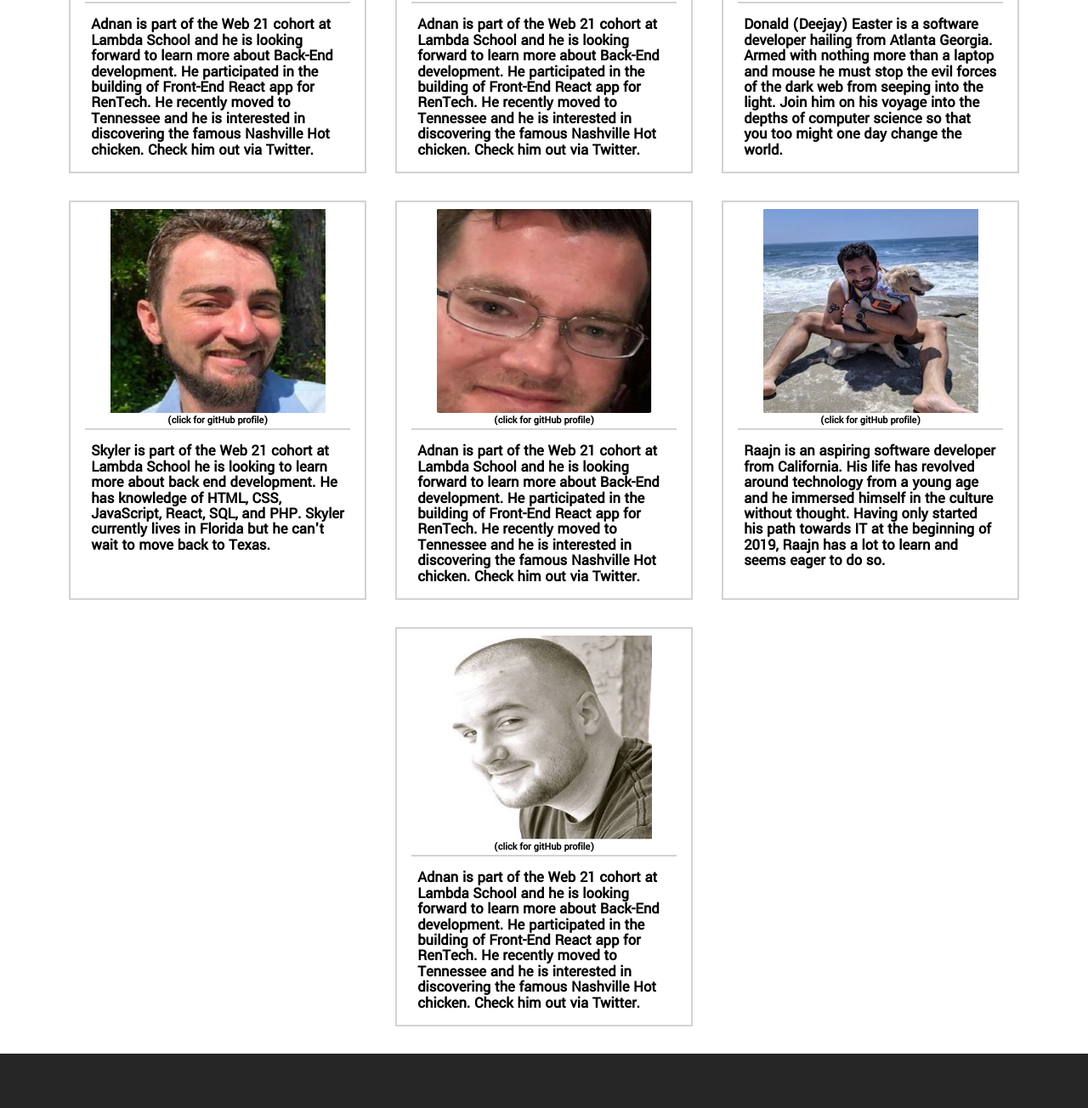
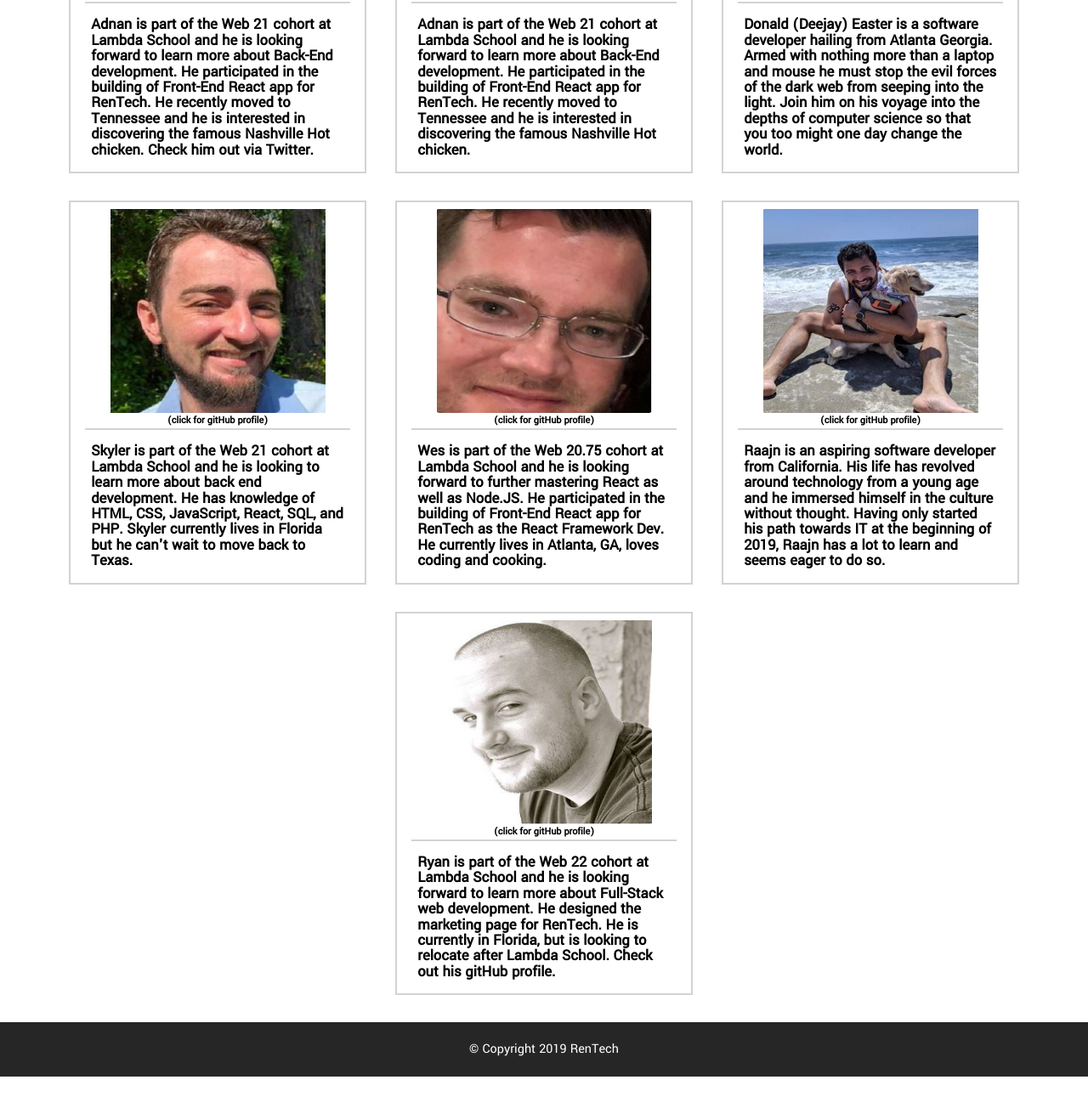
Before and after one commit to build-week-use-my-tech-stuff-umts/umts-ui, a website: page about.html in a window 1280 px wide. Shown: the part 453-1757 px from the top of the page at 85% size. After the commit the page ends 1720 px from the top, so only its background shows below. Drawn offline with nearby package versions, Linux system fonts and the light colour scheme.

Commit message:
added copyright into footer and replaced lorem for wes' about me

```diff
--- a/about.html
+++ b/about.html
@@ -10,7 +10,6 @@
         <link href="https://fonts.googleapis.com/css?family=Archivo+Black&display=swap" rel="stylesheet">
         <link href="https://fonts.googleapis.com/css?family=Yantramanav&display=swap" rel="stylesheet">
         <link href="https://fonts.googleapis.com/css?family=Fira+Sans&display=swap" rel="stylesheet">
-        <!--<div>Icons made by <a href="https://www.flaticon.com/authors/freepik" title="Freepik">Freepik</a> from <a href="https://www.flaticon.com/" title="Flaticon">www.flaticon.com</a> is licensed by <a href="http://creativecommons.org/licenses/by/3.0/" title="Creative Commons BY 3.0" target="_blank">CC 3.0 BY</a></div>-->
         <!--<a>Icons made by <a href="https://www.flaticon.com/authors/eucalyp" title="Eucalyp">Eucalyp</a> from <a href="https://www.flaticon.com/" title="Flaticon">www.flaticon.com</a> is licensed by <a href="http://creativecommons.org/licenses/by/3.0/" title="Creative Commons BY 3.0" target="_blank">CC 3.0 BY</a></a>-->
     </head>
     <body>
@@ -43,7 +42,7 @@
                     <h4>&#40click for gitHub profile&#41</h4>
                 </section>
                     <p>
-                        Adnan is part of the Web 21 cohort at Lambda School and he is looking forward to learn more about Back-End development. He participated in the building of Front-End React app for RenTech. He recently moved to Tennessee and he is interested in discovering the famous Nashville Hot chicken. Check him out via Twitter.
+                        Adnan is part of the Web 21 cohort at Lambda School and he is looking forward to learn more about Back-End development. He participated in the building of Front-End React app for RenTech. He recently moved to Tennessee and he is interested in discovering the famous Nashville Hot chicken.
                     </p>
                 </a>
             </div>
@@ -61,7 +60,7 @@
                     <h4>&#40click for gitHub profile&#41</h4>
                 </section>
                 <p>
-                    Skyler is part of the Web 21 cohort at Lambda School he is looking to learn more about back end development. He has knowledge of HTML, CSS, JavaScript, React, SQL, and PHP. Skyler currently lives in Florida but he can't wait to move back to Texas.
+                    Skyler is part of the Web 21 cohort at Lambda School and he is looking to learn more about back end development. He has knowledge of HTML, CSS, JavaScript, React, SQL, and PHP. Skyler currently lives in Florida but he can't wait to move back to Texas.
                 </p>
             </div>
             <div class="card-class" type="button" onClick="window.open('https://github.com/Wjonke', '_blank');">
@@ -70,8 +69,7 @@
                     <h4>&#40click for gitHub profile&#41</h4>
                 </section>
                 <p>
-                        Adnan is part of the Web 21 cohort at Lambda School and he is looking forward to learn more about Back-End development. He participated in the building of Front-End React app for RenTech. He recently moved to Tennessee and he is interested in discovering the famous Nashville Hot chicken. Check him out via Twitter.
-                </p>
+                        Wes is part of the Web 20.75 cohort at Lambda School and he is looking forward to further mastering React as well as Node.JS. He participated in the building of Front-End React app for RenTech as the React Framework Dev. He currently lives in Atlanta, GA, loves coding and cooking.                </p>
             </div>
             <div class="card-class" type="button" onClick="window.open('https://github.com/raajnpatel', '_blank');">
                 <section>
@@ -87,12 +85,12 @@
                     <h4>&#40click for gitHub profile&#41</h4>
                 </section>
                 <p>
-                        Adnan is part of the Web 21 cohort at Lambda School and he is looking forward to learn more about Back-End development. He participated in the building of Front-End React app for RenTech. He recently moved to Tennessee and he is interested in discovering the famous Nashville Hot chicken. Check him out via Twitter.
+                        Ryan is part of the Web 22 cohort at Lambda School and he is looking forward to learn more about Full-Stack web development. He designed the marketing page for RenTech. He is currently in Florida, but is looking to relocate after Lambda School. Check out his gitHub profile.
                 </p>
             </div>
         </section>
         <footer>
-
+            <p>&copy; Copyright 2019 RenTech</p>
         </footer>
         <script src="https://cdnjs.cloudflare.com/ajax/libs/gsap/2.1.3/TweenMax.min.js"></script>
         <script src=script.js></script>
--- a/less/style.less
+++ b/less/style.less
@@ -227,6 +227,10 @@ footer {
 	width: 100%;
 	height: 8vh;
 	margin-top: 2vh;
+	display: flex;
+	justify-content: center;
+	align-items: center;
+	color: white;
 }
 
 #main-content {
```
Also changed, not shown: index.html (+1 -1 lines), css/style.css.
